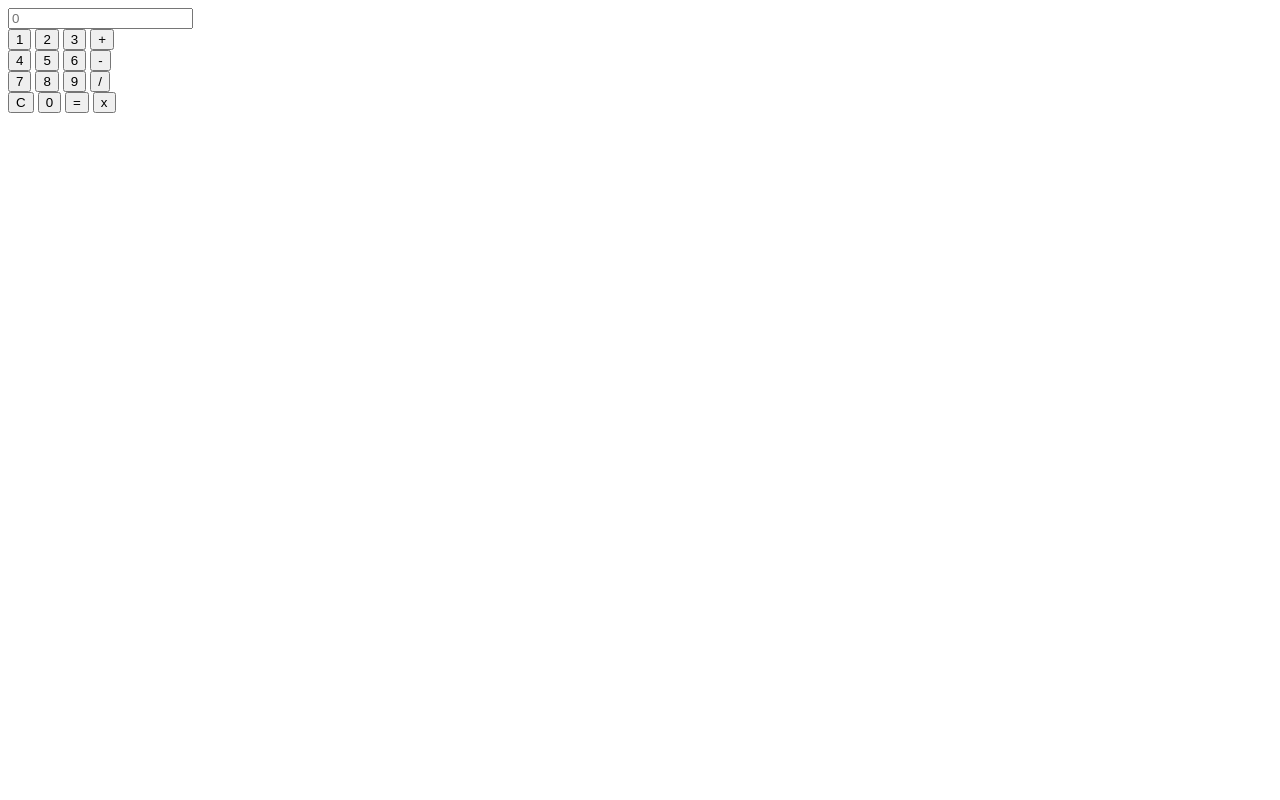
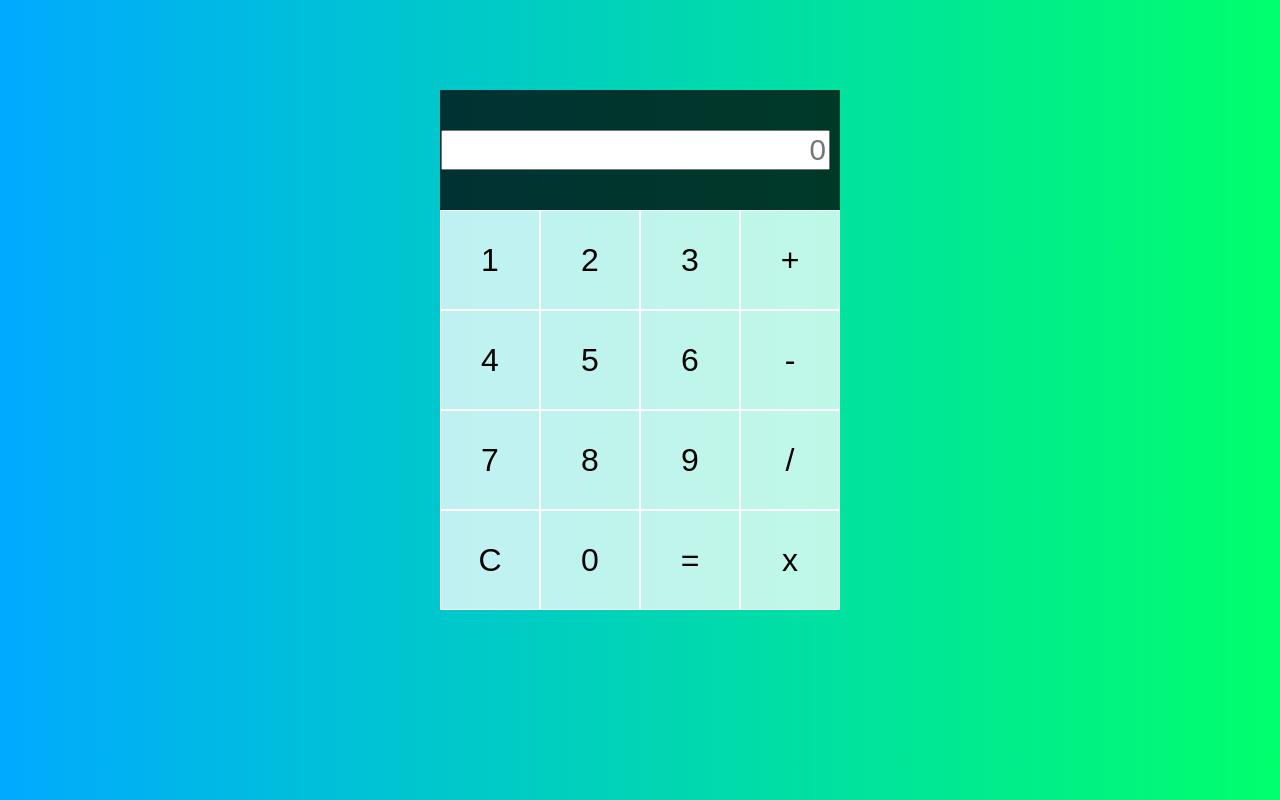
Before and after one commit to AntonSias/Calculadora-JS, a plain HTML site: page index.html in a window 1280 px wide. Drawn offline with Linux system fonts and the light colour scheme.

Commit message:
estilos css 12/11

```diff
--- a/index.html
+++ b/index.html
@@ -7,24 +7,28 @@
     <link rel="stylesheet" href="style.css">
 </head>
 <body>
-    <div>
-        <input type="text" id="result" placeholder="0"><br>
+    <div class="calculadora-grilla">
+        <div class="output">
+            <input class="display" type="text" id="result" placeholder="0">
+        </div>
+
         <button>1</button>
         <button>2</button>
         <button>3</button>
-        <button>+</button><br>
+        <button>+</button>
         <button>4</button>
         <button>5</button>
         <button>6</button>
-        <button>-</button><br>
+        <button>-</button>
         <button>7</button>
         <button>8</button>
         <button>9</button>
-        <button>/</button><br>
+        <button>/</button>
         <button>C</button>
         <button>0</button>
         <button>=</button>
         <button>x</button>
+
     </div>
     <script src="calc.js"></script>
 </body>
--- a/style.css
+++ b/style.css
@@ -0,0 +1,44 @@
+body{
+    padding: 0;
+    margin: 0;
+    background: linear-gradient(to right, #00AAFF, #00FF6C);
+}
+
+.calculadora-grilla{
+    display: grid;
+    justify-content: center;
+    align-content: center;
+    min-height: 100vh;
+    grid-template-columns: repeat(4, 100px);
+    grid-template-rows: minmax(120px, auto) repeat(5,100px);
+}
+
+.calculadora-grilla > button{
+    cursor: pointer;
+    font-size: 2rem;
+    border: 1px solid white;
+    outline: none;
+    background-color: rgba(255, 255, 255, .75);
+}
+
+.calculadora-grilla > button:hover{
+    background-color: rgba(255, 255, 255, .9);
+}
+
+.output{
+    grid-column: 1 / -1;
+    background-color: rgba(0, 0, 0, .75);
+    display: flex;
+    align-items: flex-end;
+    justify-content: space-around;
+    flex-direction: column;
+    padding: 10px;
+    word-wrap: break-word;
+    word-break: break-all;
+}
+
+.output .display{
+    color: black;
+    font-size: 1.85rem;
+    text-align: right;
+}
```
